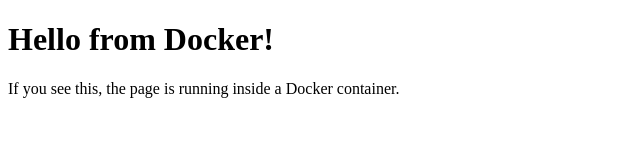
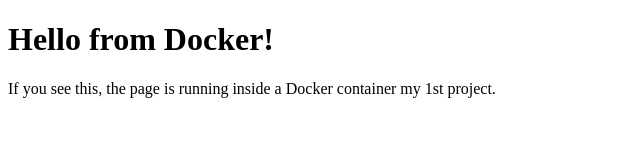
Before and after one commit to rakesh052023-dev/my-web-page, a plain HTML site: page index.html in a window 1280 px wide. Shown: the whole page, without its empty margins (0-640 px from the left). Drawn offline with Linux system fonts and the light colour scheme.

Commit message:
Updated index.html with new content

```diff
--- a/index.html
+++ b/index.html
@@ -6,6 +6,6 @@
   </head>
   <body>
     <h1>Hello from Docker!</h1>
-    <p>If you see this, the page is running inside a Docker container.</p>
+    <p>If you see this, the page is running inside a Docker container my 1st project.</p>
   </body>
 </html>
```
